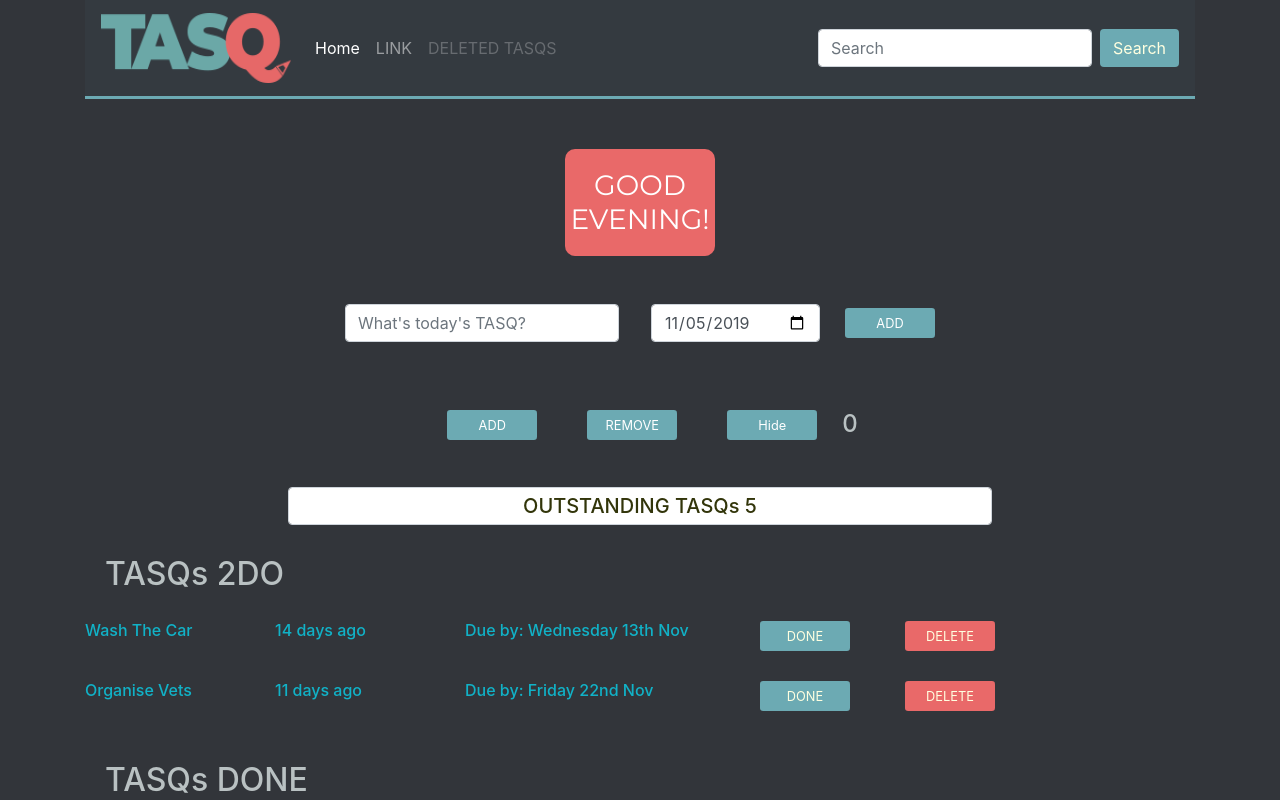
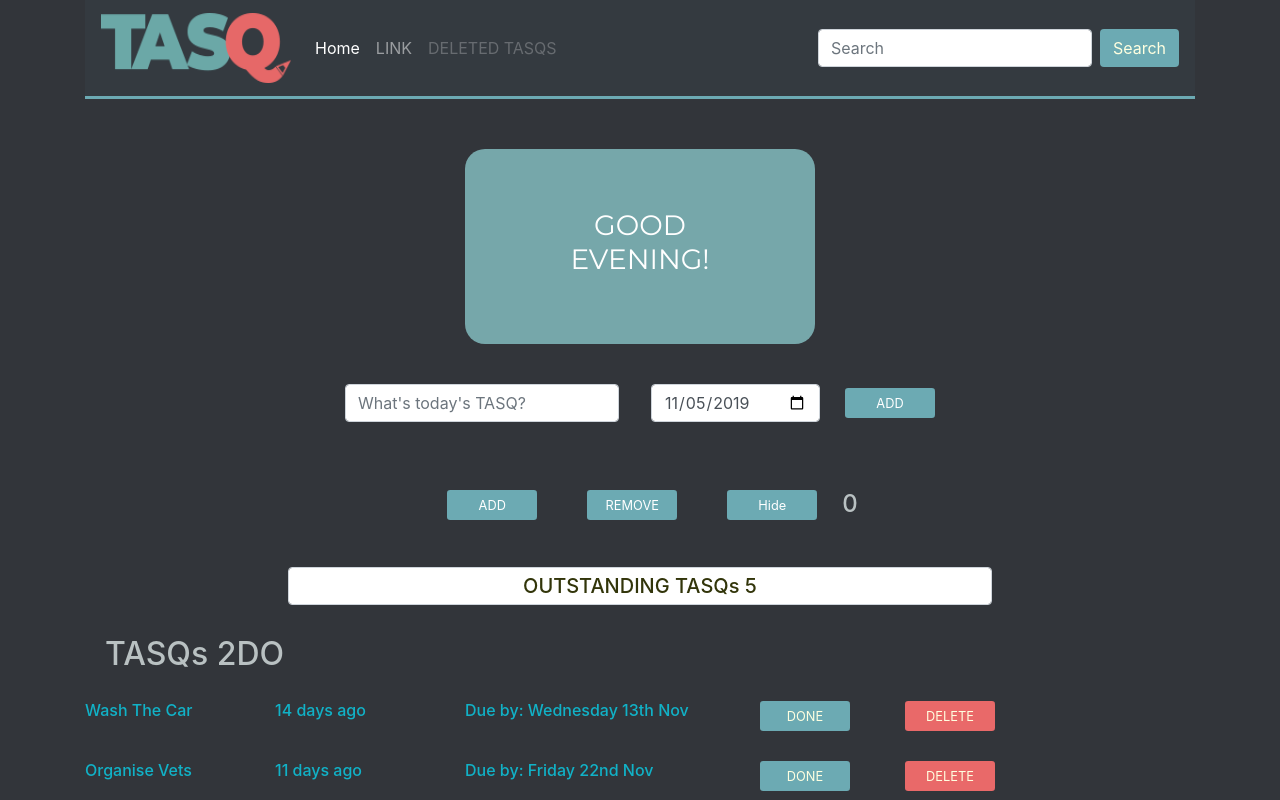
Before and after one commit to somapop/todo_app2_react, a React (Create React App) app: page / in a window 1280 px wide. Shown: the top 800 px of the page. Built offline with nearby package versions, Linux system fonts and the light colour scheme; the HTML template or start-up script is replaced by a standard one.

Commit message:
fixed that pesky box shadow on the greet button

```diff
--- a/src/components/Greet.js
+++ b/src/components/Greet.js
@@ -18,22 +18,22 @@ function Greet() {
     //const width = '80%';
     const styles = {
         color: "#FFF",
-        backgroundColor: "#E96969",
+        // backgroundColor: "#E96969",
         textAlign: "center",
-        width: 150,
-        padding: 20,
-        borderRadius: 10,
+        width: 350,
+        padding: 60,
+        borderRadius: 20,
         fontFamily: "Montserrat",
-        color: "white",
+        fontcolor: "white",
         display: "flex",
         justifyContent: "center",
         alignItems: "center",
         flexFlow: "row wrap",
-        //display: [
-        //'-webkit-box',
-        //'-webkit-flex',
-        //'-ms-flexbox',
-        //'flex'
+        // display: [
+        // '-webkit-box',
+        // '-webkit-flex',
+        // '-ms-flexbox',
+        // 'flex'
         // ],
 
 
--- a/src/components/Item.css
+++ b/src/components/Item.css
@@ -11,12 +11,12 @@ body {
 
 .funkybutton {
     /*border: none;*/
-    /*background: #76a7aa;*/
+    background: #76a7aa;
     /*color: #ffffff !important;*/
     /*font-weight: 100;*/
     /*padding: 20px;*/
     text-transform: uppercase;
-    /*border-radius: 4px;*/
+    border-radius: 20px;
     /*display: inline-block;*/
     transition: all 0.3s ease 0s;
 }
@@ -28,6 +28,7 @@ body {
     /*background: none;*/
     -webkit-box-shadow: 0px 5px 40px 10px rgba(108, 170, 179, 0.61);
     -moz-box-shadow: 0px 5px 40px 10px rgba(108, 170, 179, 0.61);
+    box-shadow: 0px 5px 60px -10px rgb(233, 105, 105);
     transition: all 0.6s ease 0s;
 }
 
@@ -91,7 +92,6 @@ h1, h2, h3, h4, h5, h6, .h1, .h2, .h3, .h4, .h5, .h6 {
     font-weight: 500;
     line-height: 1.2;
     color: rgb(185, 193, 194);
-
 }
 
 p {
@@ -225,6 +225,7 @@ input[type=checkbox]:checked+label.strikethrough {
     letter-spacing: 3px;
     -webkit-box-shadow: 0px 5px 60px -10px rgba(233, 105, 105, 0.61);
     -moz-box-shadow: 0px 5px 60px -10px rgba(233, 105, 105, 0.61);
+    box-shadow: 0px 5px 60px -10px rgba(233, 105, 105, 0.61);
     transition: all 0.6s ease 0s;
 }
 
```
